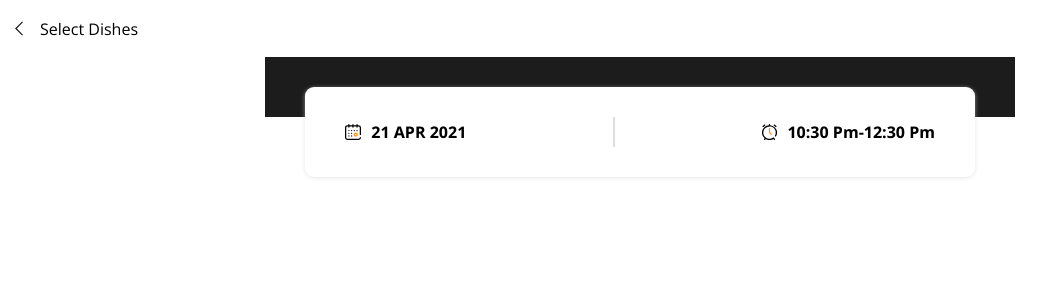
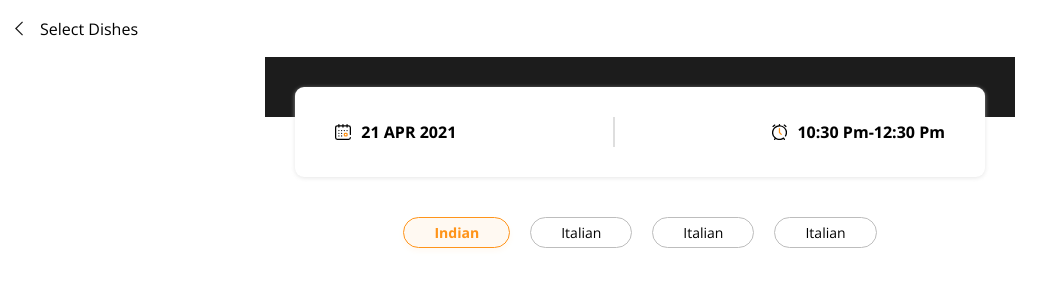
Before and after one commit to SGI-CAPP-AT2/chefkart, a React (Create React App) app: page /#/ in a window 1280 px wide. Shown: the top 300 px of the page, without its empty margins (0-1063 px from the left). Built offline with nearby package versions, Linux system fonts and the light colour scheme.

Commit message:
Added chips for cats

```diff
--- /dev/null
+++ b/src/components/Chip.jsx
@@ -0,0 +1,26 @@
+import styled from "styled-components";
+
+const Chip = styled.div`
+  padding: 5px 15px;
+  margin: 10px;
+  border-radius: 17px;
+  font-size: 14px;
+  display: inline-flex;
+  align-items: center;
+  cursor: pointer;
+  ${(props) =>
+    props.active &&
+    `
+    background: #FFF9F2 0% 0% no-repeat padding-box;
+    box-shadow: 0px 3px 6px #FFF9F2;
+    border: 0.5px solid #FF941A;
+    color:#FF941A;
+  `}
+  ${(props) =>
+    !props.active &&
+    `
+    border: 0.5px solid #BDBDBD;
+  `}
+`;
+
+export default Chip;
--- a/src/components/DateTimeBanner.jsx
+++ b/src/components/DateTimeBanner.jsx
@@ -34,7 +34,7 @@ const BlackBlock = styled.div`
 `;
 const DateTimeContainer = styled.div`
   display: flex;
-  width: calc(100% - 140px);
+  width: calc(100% - 120px);
   margin: auto;
   background: #ffffff 0% 0% no-repeat padding-box;
   box-shadow: 0px 1px 4px #d6d6d69e;
--- /dev/null
+++ b/src/components/ScrollableChipsBox.jsx
@@ -0,0 +1,31 @@
+import styled from "styled-components";
+import Chip from "./Chip";
+
+const Parent = styled.div`
+  width: 100%;
+  height: auto;
+  overflow: scroll;
+  display: flex;
+`;
+const ChipsParent = styled.div`
+  display: flex;
+  margin: auto;
+`;
+const ChipText = styled.div`
+  margin-right: 15px;
+  margin-left: 15px;
+`;
+const ScrollableChipsBox = ({ data }) => {
+  return (
+    <Parent>
+      <ChipsParent>
+        {data.map(({ el, active }) => (
+          <Chip key={el} active={active}>
+            <ChipText className={active && "bold"}>{el}</ChipText>
+          </Chip>
+        ))}
+      </ChipsParent>
+    </Parent>
+  );
+};
+export default ScrollableChipsBox;
--- a/src/components/ScrollableGrid.jsx
+++ b/src/components/ScrollableGrid.jsx
@@ -10,6 +10,7 @@ const Wrapper = styled.div`
   width: 100%;
 `;
 const Card = styled.div`
+  height: 95px;
   width: 92px;
   margin: 5px;
   padding: 14px;
--- a/src/data/cats.json
+++ b/src/data/cats.json
@@ -1 +1,6 @@
-["Indian", "Italian", "Italian", "Italian"]
+[
+  { "el": "Indian", "active": true },
+  { "el": "Italian", "active": false },
+  { "el": "Italian", "active": false },
+  { "el": "Italian", "active": false }
+]
--- a/src/routes/SelectItems.jsx
+++ b/src/routes/SelectItems.jsx
@@ -1,12 +1,16 @@
 import DateTimeBanner from "../components/DateTimeBanner";
+import ScrollableChipsBox from "../components/ScrollableChipsBox";
+import chips_data from "../data/cats.json";
 import { useTitle } from "../context/title.context";
 
 const SelectItems = () => {
   const setTitle = useTitle();
   setTitle("Select Dishes");
+  console.log(chips_data);
   return (
     <div>
       <DateTimeBanner />
+      <ScrollableChipsBox data={chips_data} />
     </div>
   );
 };
```
